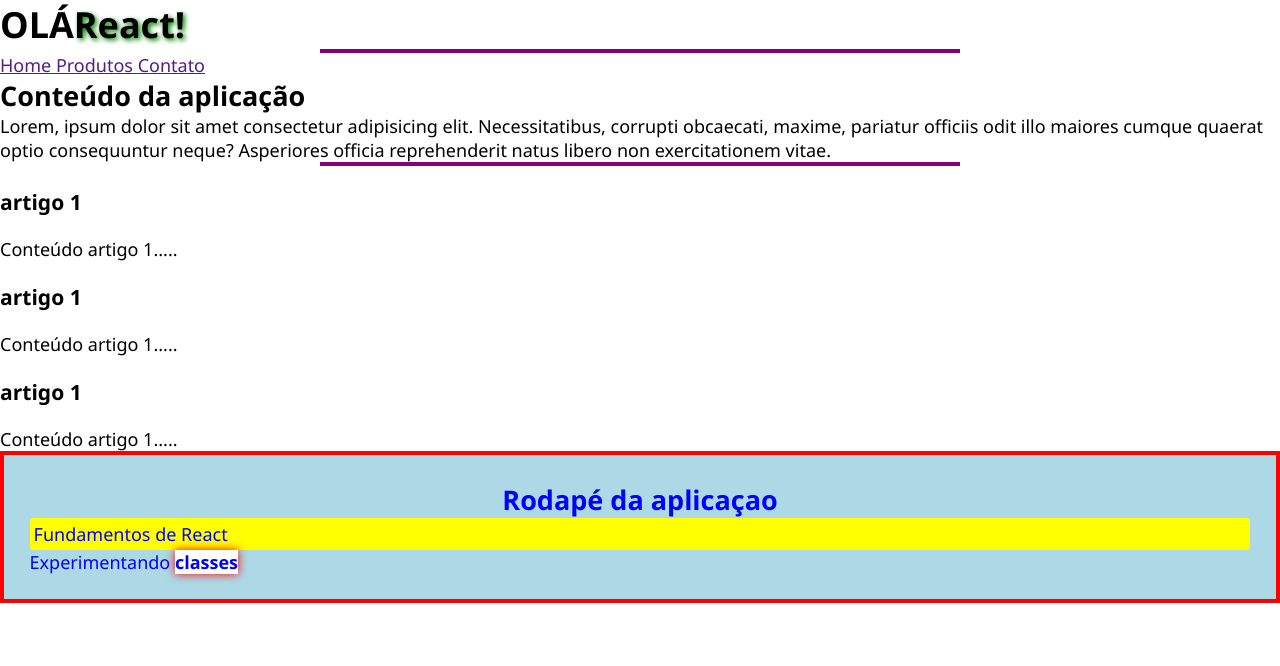
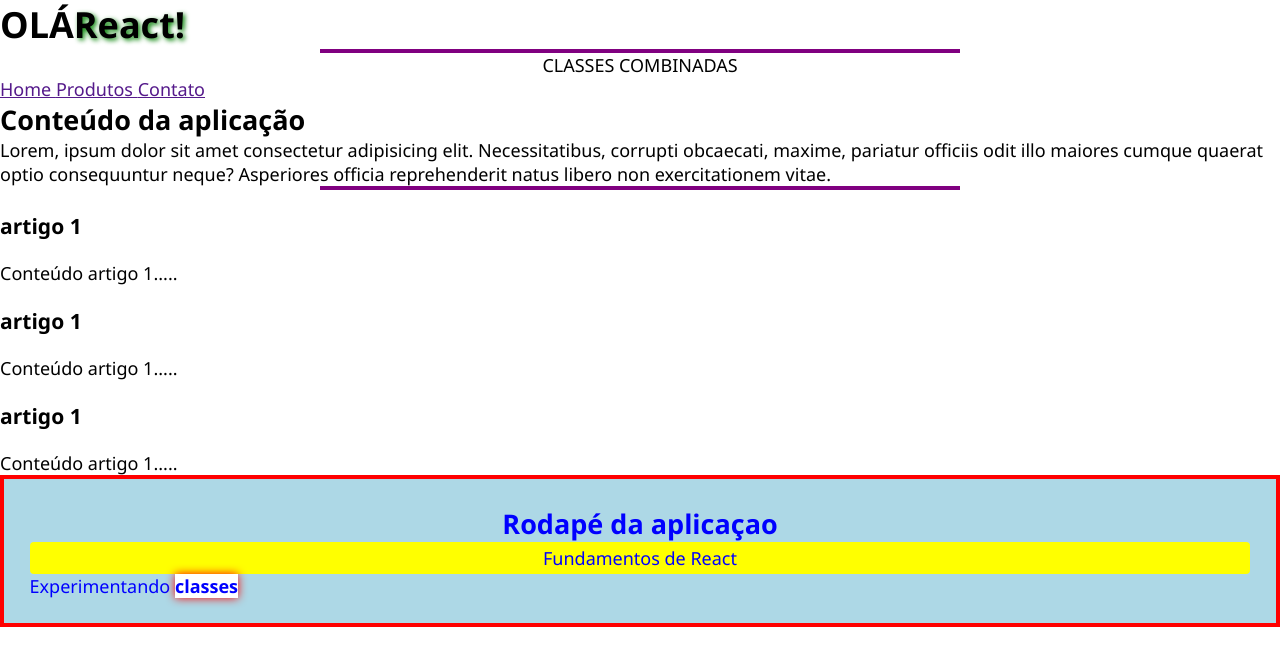
Before and after one commit to Tiuliel/react-fundamentos, a React (Vite) app: page / in a window 1280 px wide. Shown: the top 666 px of the page. Built offline with nearby package versions, Linux system fonts and the light colour scheme.

Commit message:
module css

```diff
--- a/src/componentes/Cabecalho.jsx
+++ b/src/componentes/Cabecalho.jsx
@@ -9,6 +9,9 @@
         <span className={estilos.sombra}>React!</span>
       </h1>
       <hr />
+      <p className={`${estilos["destaque-texto"]} centralizar`}>
+        Classes combinadas
+      </p>
       <Menu />
     </header>
   );
--- a/src/componentes/Rodape.jsx
+++ b/src/componentes/Rodape.jsx
@@ -9,7 +9,7 @@
   return (
     <footer style={exemploEstilos}>
       <h2 style={{ textAlign: "center" }}>Rodapé da aplicaçao</h2>
-      <p className="destaque-texto">Fundamentos de React</p>
+      <p className="centralizar destaque-texto">Fundamentos de React</p>
       <p>
         Experimentando <b className="sombra">classes</b>
       </p>
--- a/src/index.css
+++ b/src/index.css
@@ -36,3 +36,7 @@
   padding: 4px;
   border-radius: 4px;
 }
+
+.centralizar {
+  text-align: center;
+}
```
